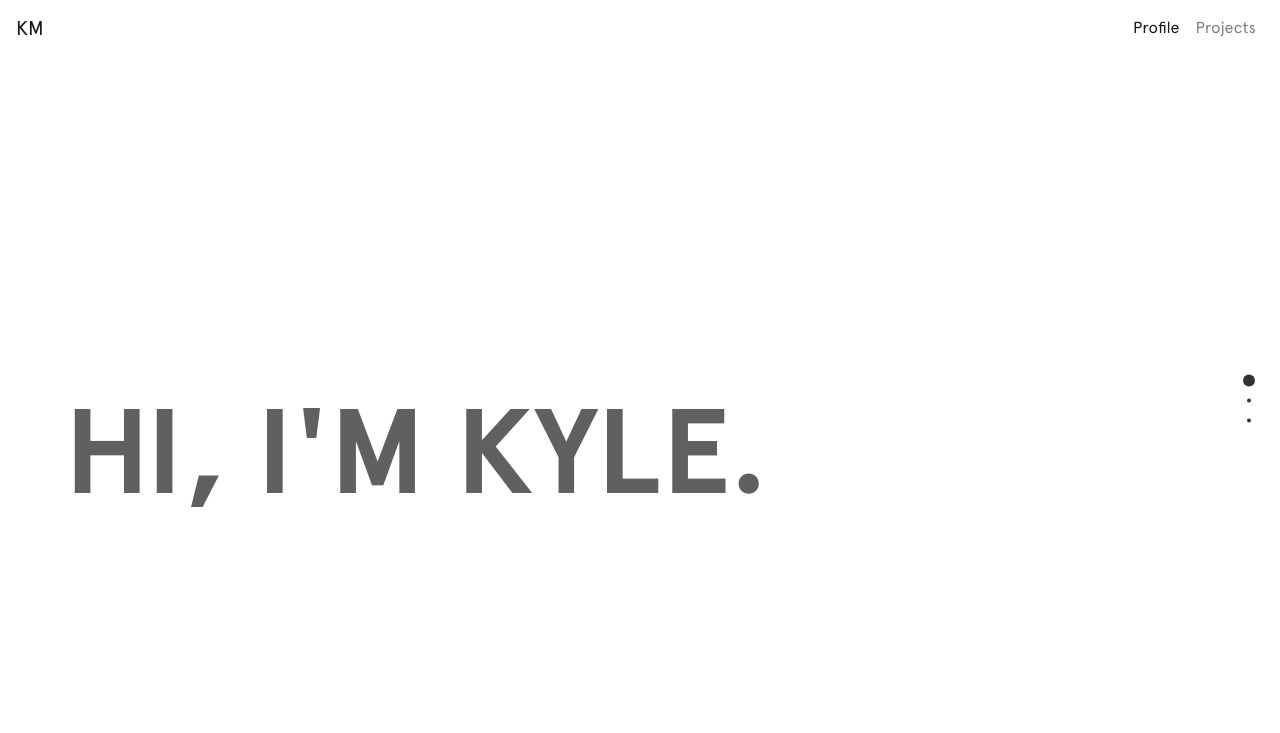
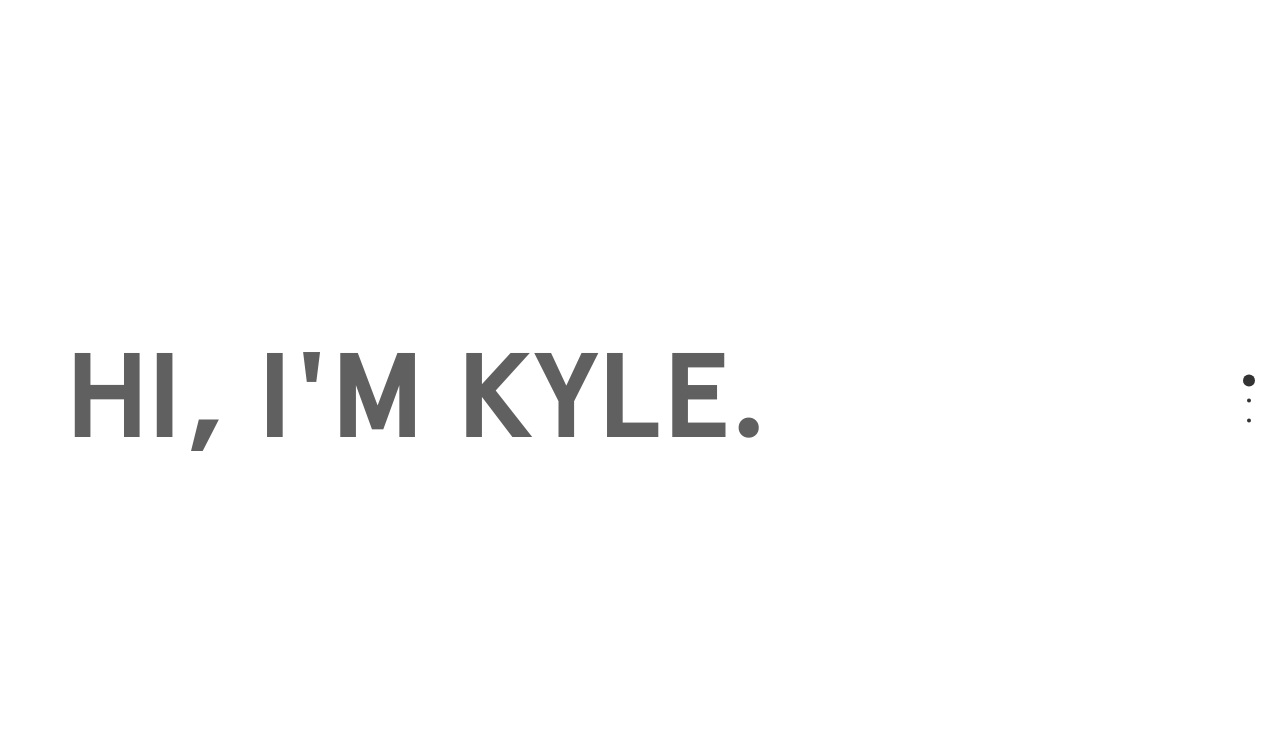
Before and after one commit to kylemas/kylemas.github.io, a plain HTML site: page index.html in a window 1280 px wide. Shown: the top 733 px of the page. Drawn offline with nearby package versions, Linux system fonts and the light colour scheme; files that its build step writes are made by us from their sources.

Commit message:
removed navbar

```diff
--- a/index.html
+++ b/index.html
@@ -26,26 +26,6 @@
 </head>
 
 <body>
-    <!-- START OF NAVBAR -->
-    <nav class="navbar navbar-expand-lg sticky-top navbar-light" style="background: transparent">
-      <a class="navbar-brand" href="#header">KM</a>
-      <button class="navbar-toggler collapsed" type="button" data-toggle="collapse" data-target="#navbarTogglerDemo01" aria-controls="navbarTogglerDemo01" aria-expanded="false" aria-label="Toggle navigation">
-            <span class="icon-bar top-bar"></span>
-            <span class="icon-bar middle-bar"></span>
-            <span class="icon-bar bottom-bar"></span>
-        </button>
-      <div class="collapse navbar-collapse" id="navbarTogglerDemo01">
-        <ul class="navbar-nav ml-auto">
-          <li class="nav-item active">
-            <a class="nav-link" href="#about">Profile <span class="sr-only">(current)</span></a>
-          </li>
-          <li class="nav-item">
-            <a class="nav-link" href="#projects">Projects</a>
-          </li>
-        </ul>
-      </div>
-    </nav>
-    <!-- END OF NAVBAR -->
 
     <div class="icons">
         <a href="https://github.com/kylemas"><i class="fab fa-github fa-2x red"></i></a>
--- a/website.css
+++ b/website.css
@@ -331,7 +331,8 @@ p {
 }
 
 #fullpage{
-    padding: 0 12% 20% 5%;
+    padding: 0 12% 10% 5%;
+    background-color: transparent;
 }
 
 #aboutpar {
```
Also changed, not shown: 1 other file.
